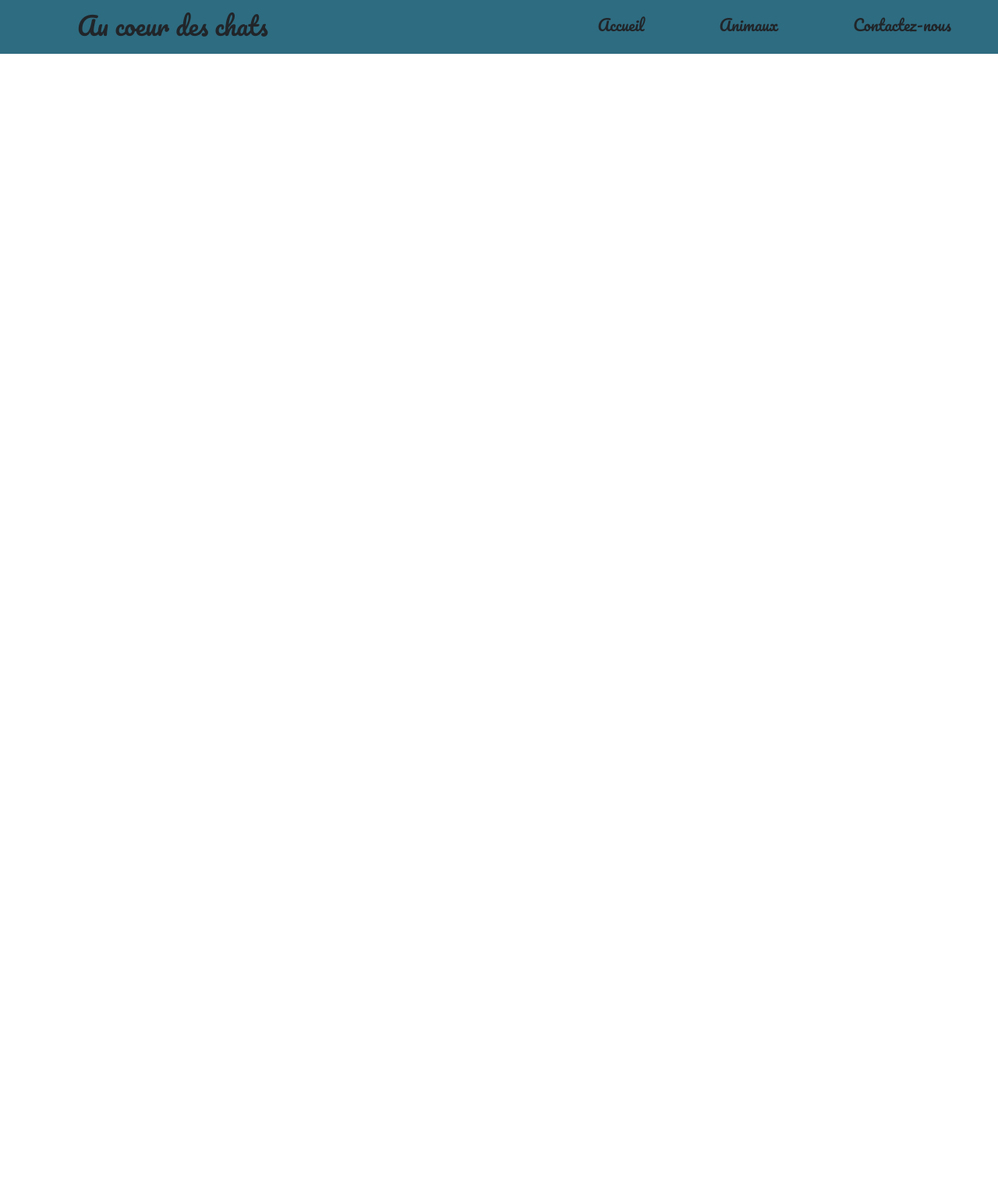
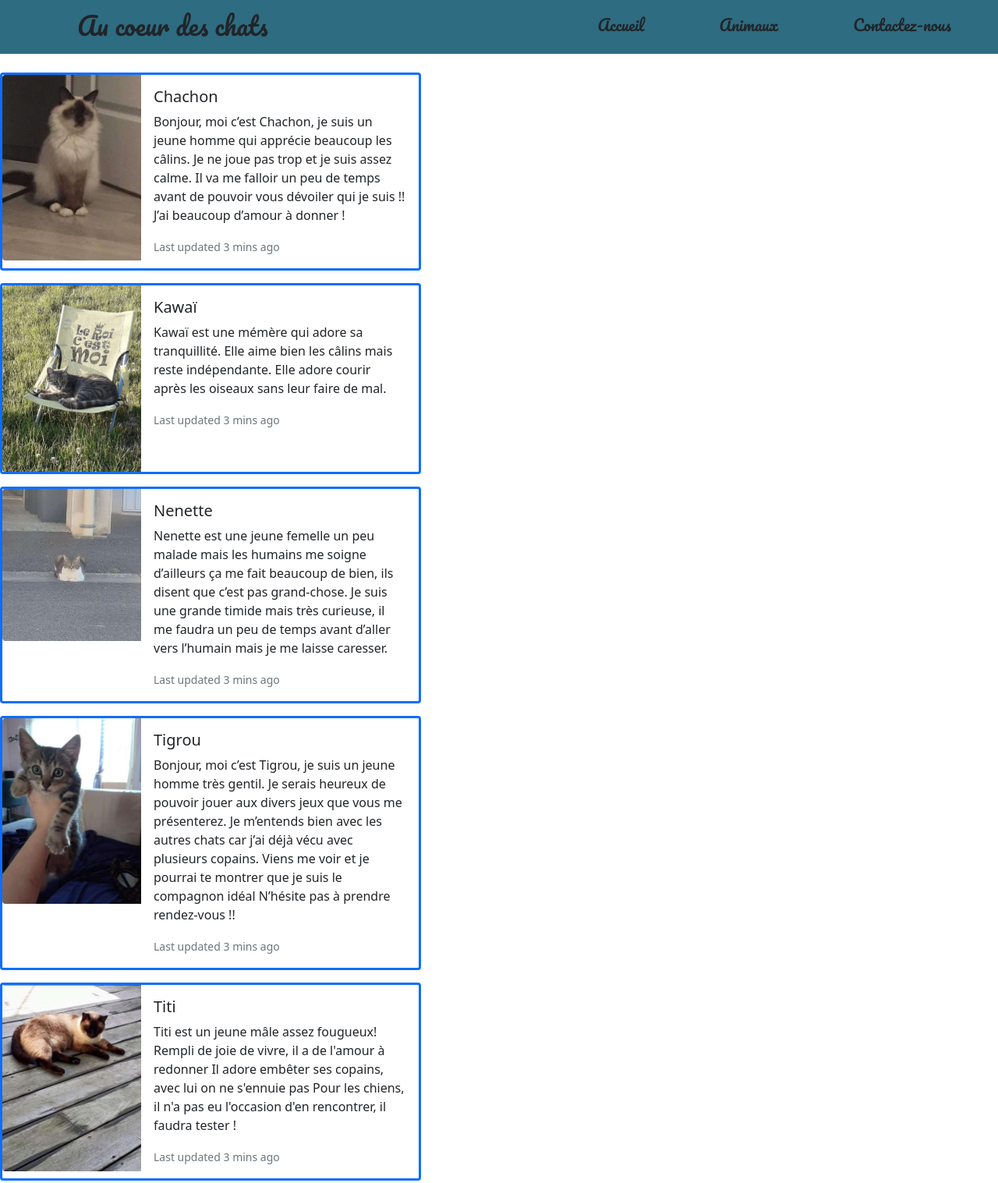
Before and after one commit to Menolly001/Au-coeur-des-chats, a plain HTML site: page animaux.html in a window 1280 px wide. Shown: the part 450-1967 px from the top of the page at 78% size. Before the commit the page ends 800 px from the top, so only its background shows below. Drawn offline with nearby package versions, Linux system fonts and the light colour scheme.

Commit message:
debut-page-animaux

```diff
--- a/animaux.html
+++ b/animaux.html
@@ -40,6 +40,89 @@
             </div>
         </nav>
     </header>
+    <main>
 
+        <div class="card mb-3 mt-4  border-primary border-3" style="max-width: 540px;">
+            <div class="row g-0">
+                <div class="col-md-4">
+                <img src="./assets/chachon.png" class="img-fluid rounded-start" alt="img_chachon">
+            </div>
+            <div class="col-md-8">
+                <div class="card-body">
+                    <h5 class="card-title">Chachon</h5>
+                    <p class="card-text">Bonjour, moi c’est Chachon, je suis un jeune homme qui apprécie beaucoup les câlins.
+                        Je ne joue pas trop et je suis assez calme.
+                        Il va me falloir un peu de temps avant de pouvoir vous dévoiler qui je suis !!
+                        J’ai beaucoup d’amour à donner ! </p>
+                    <p class="card-text"><small class="text-muted">Last updated 3 mins ago</small></p>
+                </div>
+            </div>
+            </div>
+        </div>
+        <div class="card mb-3 border-primary border-3" style="max-width: 540px;">
+            <div class="row g-0">
+                <div class="col-md-4">
+                <img src="./assets/kawai.png" class="img-fluid rounded-start" alt="img_kawaï">
+            </div>
+            <div class="col-md-8">
+                <div class="card-body">
+                    <h5 class="card-title">Kawaï</h5>
+                    <p class="card-text">Kawaï est une mémère qui adore sa tranquillité. Elle aime bien les câlins mais reste indépendante.
+                        Elle adore courir après les oiseaux sans leur faire de mal.</p>
+                    <p class="card-text"><small class="text-muted">Last updated 3 mins ago</small></p>
+                </div>
+            </div>
+            </div>
+        </div>
+        <div class="card mb-3 border-primary border-3" style="max-width: 540px;">
+            <div class="row g-0">
+                <div class="col-md-4">
+                <img src="./assets/nenette.png" class="img-fluid rounded-start" alt="img_Nenette">
+            </div>
+            <div class="col-md-8">
+                <div class="card-body">
+                    <h5 class="card-title">Nenette</h5>
+                    <p class="card-text">Nenette est une jeune femelle un peu malade mais les humains me soigne d’ailleurs ça me fait beaucoup de bien, ils disent que c’est pas grand-chose.
+                        Je suis une grande timide mais très curieuse, il me faudra un peu de temps avant d’aller vers l’humain mais je me laisse caresser.</p>
+                    <p class="card-text"><small class="text-muted">Last updated 3 mins ago</small></p>
+                </div>
+            </div>
+            </div>
+        </div>
+        <div class="card mb-3 border-primary border-3" style="max-width: 540px;">
+            <div class="row g-0">
+                <div class="col-md-4">
+                <img src="./assets/tigrou.png" class="img-fluid rounded-start" alt="img_Tigrou">
+            </div>
+            <div class="col-md-8">
+                <div class="card-body">
+                    <h5 class="card-title">Tigrou</h5>
+                    <p class="card-text">Bonjour, moi c’est Tigrou, je suis un jeune homme très gentil.
+                        Je serais heureux de pouvoir jouer aux divers jeux que vous me présenterez.
+                        Je m’entends bien avec les autres chats car j’ai déjà vécu avec plusieurs copains.
+                        Viens me voir et je pourrai te montrer que je suis le compagnon idéal
+                        N’hésite pas à prendre rendez-vous !! </p>
+                    <p class="card-text"><small class="text-muted">Last updated 3 mins ago</small></p>
+                </div>
+            </div>
+            </div>
+        </div>
+        <div class="card mb-3 border-primary border-3" style="max-width: 540px;">
+            <div class="row g-0">
+                <div class="col-md-4">
+                <img src="./assets/titi.png" class="img-fluid rounded-start" alt="img_Titi">
+            </div>
+            <div class="col-md-8">
+                <div class="card-body">
+                    <h5 class="card-title">Titi</h5>
+                    <p class="card-text">Titi est un jeune mâle assez fougueux! Rempli de joie de vivre, il a de l'amour à redonner
+                        Il adore embêter ses copains, avec lui on ne s'ennuie pas
+                        Pour les chiens, il n'a pas eu l'occasion d'en rencontrer, il faudra tester !</p>
+                    <p class="card-text"><small class="text-muted">Last updated 3 mins ago</small></p>
+                </div>
+            </div>
+            </div>
+        </div>
+    </main>
 </body>
 </html>
```
